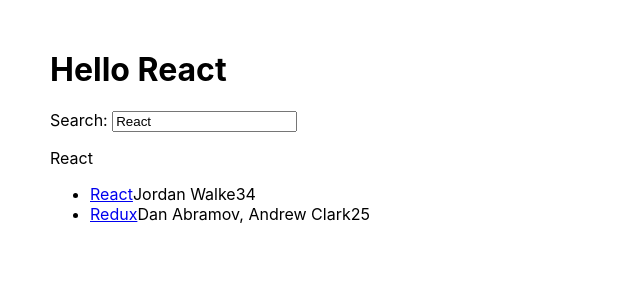
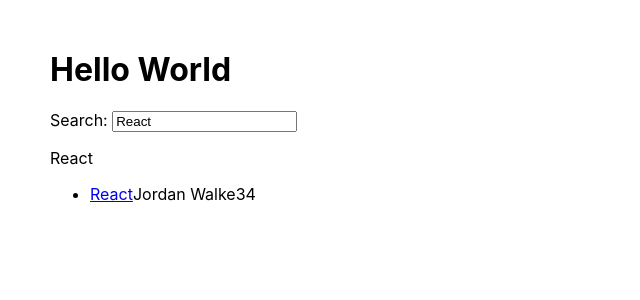
Before and after one commit to tomerrajuan/road-to-react_hacker-stories, a React (Create React App) app: page / in a window 1280 px wide. Shown: the top 300 px of the page, without its empty margins (0-640 px from the left). Built offline with nearby package versions, Linux system fonts and the light colour scheme.

Commit message:
[costum-hooks] first cotum hook

```diff
--- a/src/App.js
+++ b/src/App.js
@@ -1,6 +1,5 @@
 import * as React from 'react';
-import { useState } from 'react';
-
+import { useState, useEffect } from 'react';
 import List from './components/List';
 import Search from './components/Search';
 
@@ -23,22 +22,37 @@
   },
 ];
 
-const getTitle = (title) => {
-  return title;
+const useStorageState = (key, initialState) => {
+  const [value, setValue] = React.useState(
+    localStorage.getItem(key) || initialState
+  );
+
+  React.useEffect(() => {
+    localStorage.setItem(key, value);
+  }, [value, key]);
+
+  return [value, setValue];
 };
 
 export default function App() {
-  const [inputVal, setInputVal] = useState('React');
+  const [searchTerm, setSearchTerm] = useStorageState(
+    'search',
+    'React'
+  );
 
-  const onSearch = (e) => {
-    setInputVal(e);
+  const handleSearch = (event) => {
+    setSearchTerm(event.target.value);
   };
+
+  const searchedStories = stories.filter((story) =>
+    story.title.toLowerCase().includes(searchTerm.toLowerCase())
+  );
 
   return (
     <div>
-      <h1>Hello {getTitle('React')}</h1>
-      <Search onSearch={onSearch} search={inputVal} />
-      <List list={stories} />
+      <h1>Hello World</h1>
+      <Search onSearch={handleSearch} search={searchTerm} />
+      <List list={searchedStories} />
     </div>
   );
 }
--- /dev/null
+++ b/src/components/Item.js
@@ -0,0 +1,12 @@
+const Item = ({ title, url, author, num_comments, points }) => (
+  <li>
+    <span>
+      <a href={url}>{title}</a>
+    </span>
+    <span>{author}</span>
+    <span>{num_comments}</span>
+    <span>{points}</span>
+  </li>
+);
+
+export default Item;
--- a/src/components/List.js
+++ b/src/components/List.js
@@ -1,22 +1,19 @@
 import React from 'react';
+import Item from './Item';
 
-
-
-const List = ({list}) => (
+const List = ({ list }) => (
   <div>
     <ul>
-      {list.map((item) => {
-        return (
-          <li key={item.objectID}>
-            <span>
-              <a href={item.url}>{item.title}</a>
-            </span>
-            <span>{item.author}</span>
-            <span>{item.num_comments}</span>
-            <span>{item.points}</span>
-          </li>
-        );
-      })}
+      {list.map((item) =>
+          <Item
+            key={item.objectID}
+            title={item.title}
+            url={item.url}
+            author={item.author}
+            num_comments={item.num_comments}
+            points={item.points}
+          />
+      )}
     </ul>
   </div>
 );
```
Also changed, not shown: src/components/Search.js (line endings or trailing spaces).
